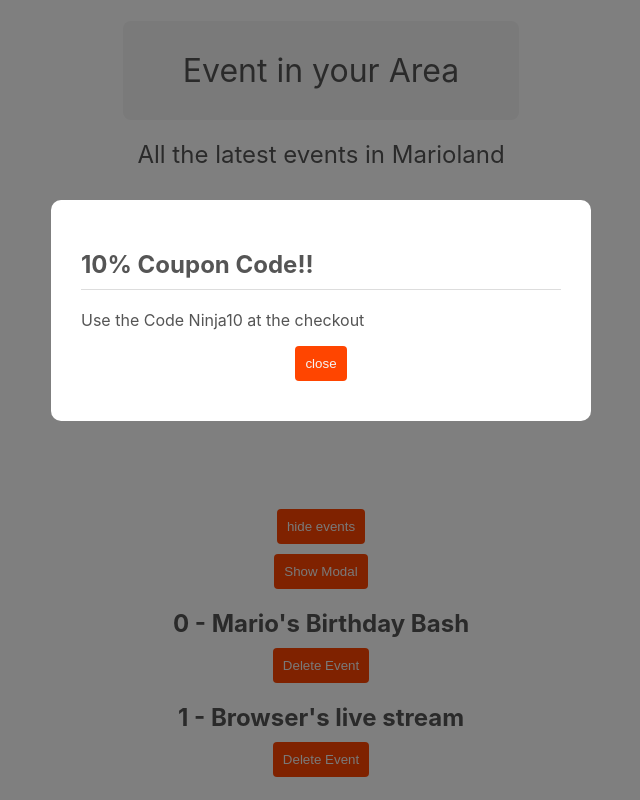
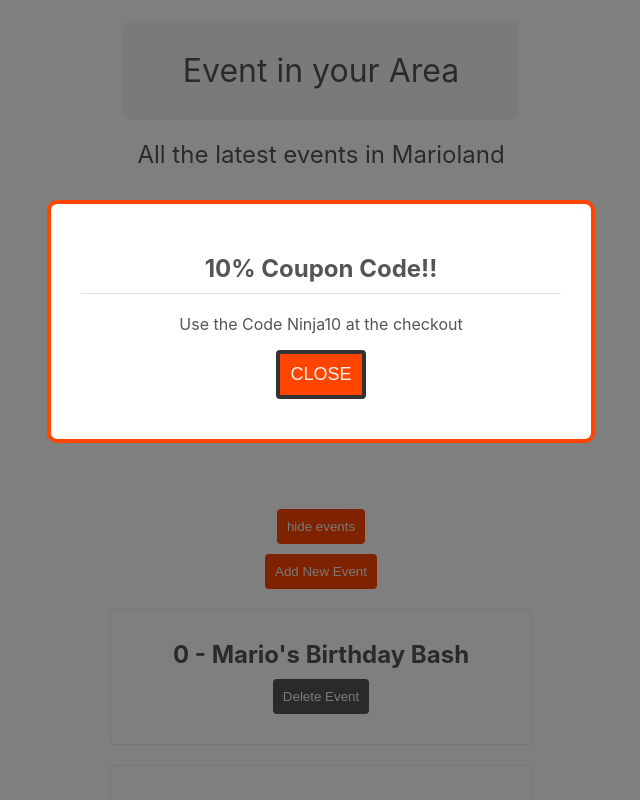
Before and after one commit to Code-MonkeyZhang/React-Learning-Playground, a React (Create React App) app: page / in a window 1280 px wide. Shown: the top 800 px of the page, without its empty margins (319-959 px from the left). Built offline with nearby package versions, Linux system fonts and the light colour scheme.

Commit message:
module css

```diff
--- a/src/App.js
+++ b/src/App.js
@@ -48,13 +48,13 @@ function App() {
       )}
 
       <div>
-        <button onClick={() => setShowModal(true)}>Show Modal</button>
+        <button onClick={() => setShowModal(true)}>Add New Event</button>
       </div>
 
       {showEvents && <EventList events={events} handleClick={handleClick} />}
 
       {showModal && (
-        <Modal handleClose={handleClose}>
+        <Modal handleClose={handleClose} isSalesModal={true}>
           <h2>10% Coupon Code!!</h2>
           <p>Use the Code Ninja10 at the checkout</p>
         </Modal>
--- a/src/components/EventList.js
+++ b/src/components/EventList.js
@@ -1,11 +1,12 @@
 import React from "react";
 import ReactDOM from "react-dom";
+import styles from "./EventList.module.css";
 
 export default function EventList({ events, handleClick }) {
   return (
     <div className="event-list">
       {events.map((events, index) => (
-        <div key={events.id}>
+        <div className={styles.card} key={events.id}>
           <h2>
             {index} - {events.title}
             <button onClick={() => handleClick(events.id)}>Delete Event</button>
--- /dev/null
+++ b/src/components/EventList.module.css
@@ -0,0 +1,12 @@
+.card {
+  border: 1px solid #eee;
+  box-shadow: 4px 4px 5px rgba(0, 0, 0, 0, 05);
+  padding: 10px;
+  max-width: 400px;
+  margin: 20px auto;
+  border-radius: 4px;
+}
+
+.card button {
+  background-color: #555;
+}
--- a/src/components/Modal.css
+++ b/src/components/Modal.css
@@ -19,3 +19,9 @@
   border-bottom: 1px solid #ddd;
   padding-bottom: 10px;
 }
+
+.modal .sales-btn {
+  border: 4px solid #333;
+  font-size: 18px;
+  text-transform: uppercase;
+}
--- a/src/components/Modal.js
+++ b/src/components/Modal.js
@@ -1,12 +1,24 @@
 import ReactDOM from "react-dom";
 import "./Modal.css";
 
-export default function Modal({ children, handleClose }) {
+export default function Modal({ children, handleClose, isSalesModal }) {
   return ReactDOM.createPortal(
     <div className="modal-backdrop">
-      <div className="modal">
+      <div
+        className="modal"
+        style={{
+          border: "4px solid",
+          borderColor: isSalesModal ? "#ff4500" : "#555",
+          textAlign: "center",
+        }}
+      >
         {children}
-        <button onClick={handleClose}>close</button>
+        <button
+          onClick={handleClose}
+          className={isSalesModal ? "sales-btn" : ""}
+        >
+          close
+        </button>
       </div>
     </div>,
     document.body
```
